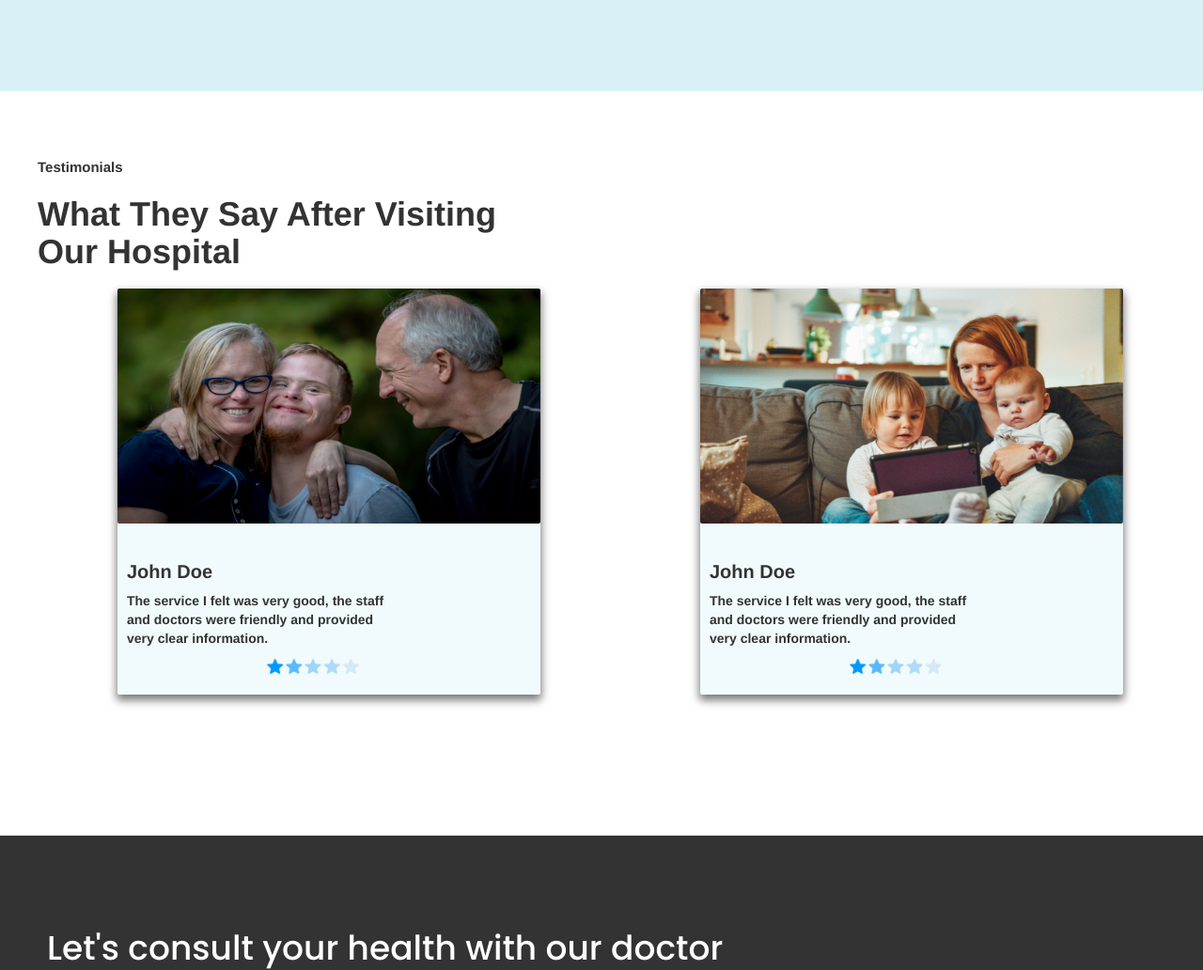
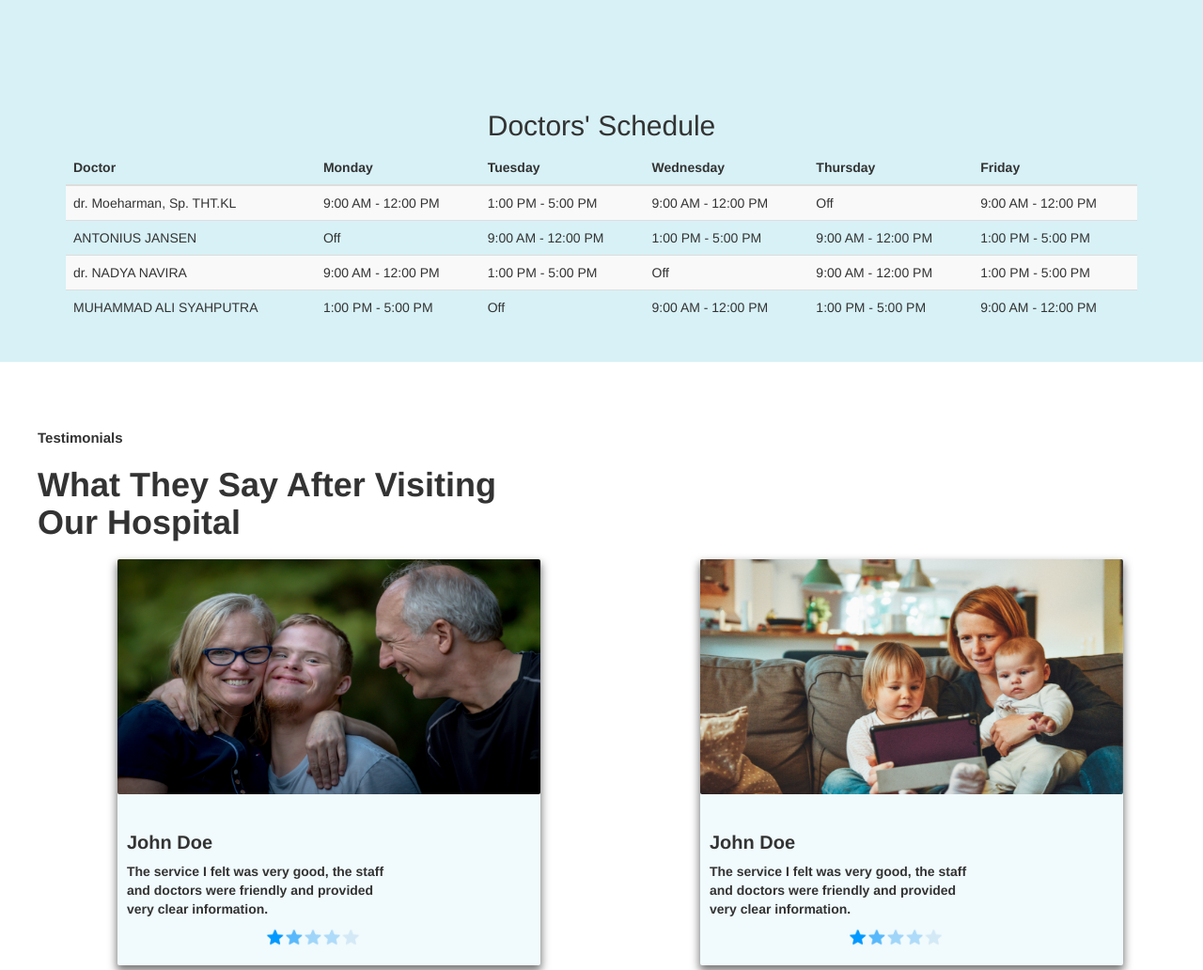
Before and after one commit to renikita/Medicine-HTML, a plain HTML site: page index.html in a window 1280 px wide. Shown: the part 2816-3848 px from the top of the page at 94% size. Drawn offline with nearby package versions, Linux system fonts and the light colour scheme; files whose address does not match are found by name.

Commit message:
task/addded-schedule-and-video

```diff
--- a/index.html
+++ b/index.html
@@ -67,6 +67,7 @@
         <button class="btn btn-primary">Check Now</button>
         </div>
     </section>
+
     <section class="secondpage">
         <p>Our Doctors</p>
         <h3>Visit Our Professional<br> Specialists</h3>
@@ -126,7 +127,59 @@
                 <p class="arbeitClass">Dentist</p>
             </div>
         </div>
+
         </section>
+
+<section class="container mt-5">
+    <h2 class="text-center mb-4">Doctors' Schedule</h2>
+    <table class="table  table-striped">
+        <thead class="table-dark">
+            <tr>
+                <th>Doctor</th>
+                <th>Monday</th>
+                <th>Tuesday</th>
+                <th>Wednesday</th>
+                <th>Thursday</th>
+                <th>Friday</th>
+            </tr>
+        </thead>
+        <tbody>
+            <tr>
+                <td>dr. Moeharman, Sp. THT.KL</td>
+                <td>9:00 AM - 12:00 PM</td>
+                <td>1:00 PM - 5:00 PM</td>
+                <td>9:00 AM - 12:00 PM</td>
+                <td>Off</td>
+                <td>9:00 AM - 12:00 PM</td>
+            </tr>
+            <tr>
+                <td>ANTONIUS JANSEN</td>
+                <td>Off</td>
+                <td>9:00 AM - 12:00 PM</td>
+                <td>1:00 PM - 5:00 PM</td>
+                <td>9:00 AM - 12:00 PM</td>
+                <td>1:00 PM - 5:00 PM</td>
+            </tr>
+            <tr>
+                <td>dr. NADYA NAVIRA</td>
+                <td>9:00 AM - 12:00 PM</td>
+                <td>1:00 PM - 5:00 PM</td>
+                <td>Off</td>
+                <td>9:00 AM - 12:00 PM</td>
+                <td>1:00 PM - 5:00 PM</td>
+            </tr>
+            <tr>
+                <td>MUHAMMAD ALI SYAHPUTRA</td>
+                <td>1:00 PM - 5:00 PM</td>
+                <td>Off</td>
+                <td>9:00 AM - 12:00 PM</td>
+                <td>1:00 PM - 5:00 PM</td>
+                <td>9:00 AM - 12:00 PM</td>
+            </tr>
+        </tbody>
+    </table>
+    <br>
+</section>
     </section>
     <section class="ratingpage">
         <p>
@@ -151,12 +204,17 @@
         </section>
         </section>
     </section>
+
     <section class="lastpage">
         <h1>Let's consult your health with our doctor</h1>
+        <div>
+        <iframe width="560" height="315"  src="https://www.youtube.com/embed/0M8eQq6-5zw?si=yOVUjViDMtTCbmet" title="YouTube video player" frameborder="0" allow="accelerometer; autoplay; clipboard-write; encrypted-media; gyroscope; picture-in-picture; web-share" referrerpolicy="strict-origin-when-cross-origin" allowfullscreen></iframe>
+         </div>
         <div>
             <h6>We Will Provide The Best Service.</h6>
             <button class="btn btn-primary">Contact us</button>
         </div>
+
     </section>
     <footer>
         <div class="firstgroup"><img class="footer_logo" src="img/Logo.png" alt="">
```
